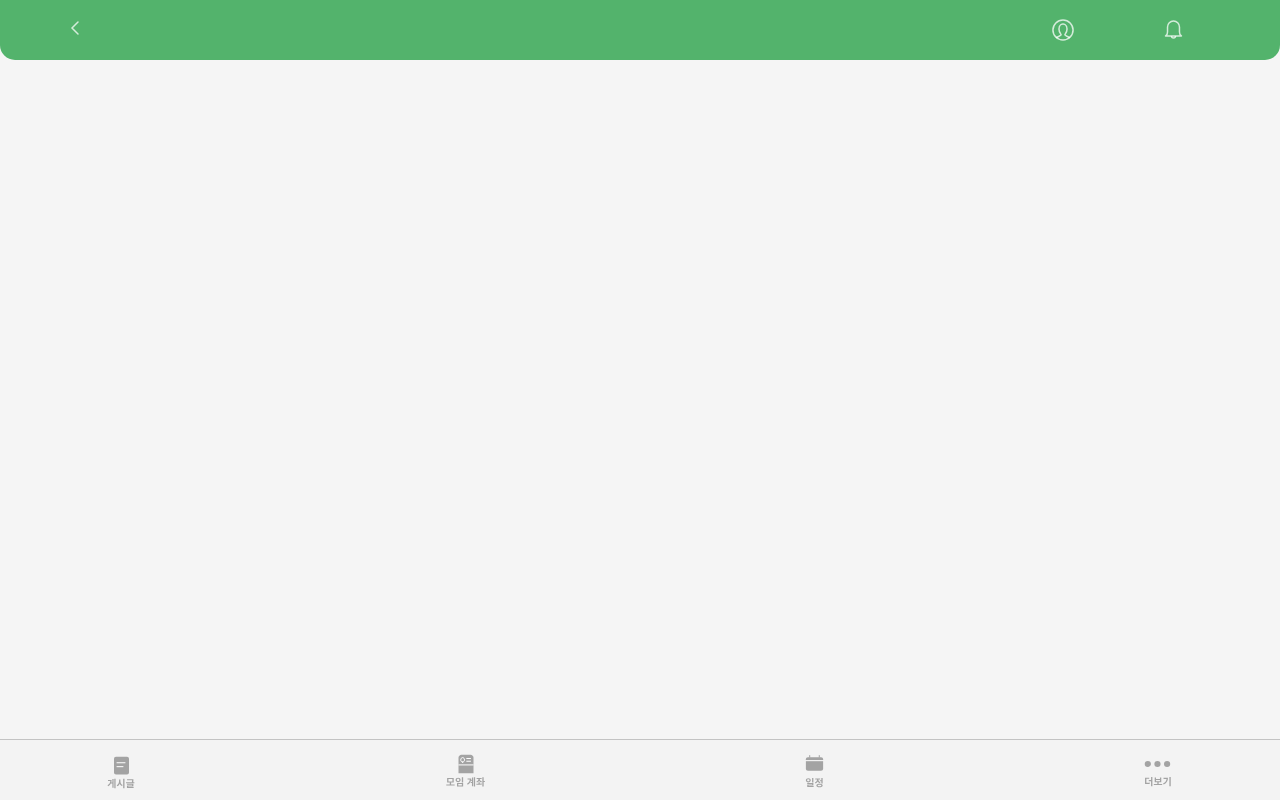
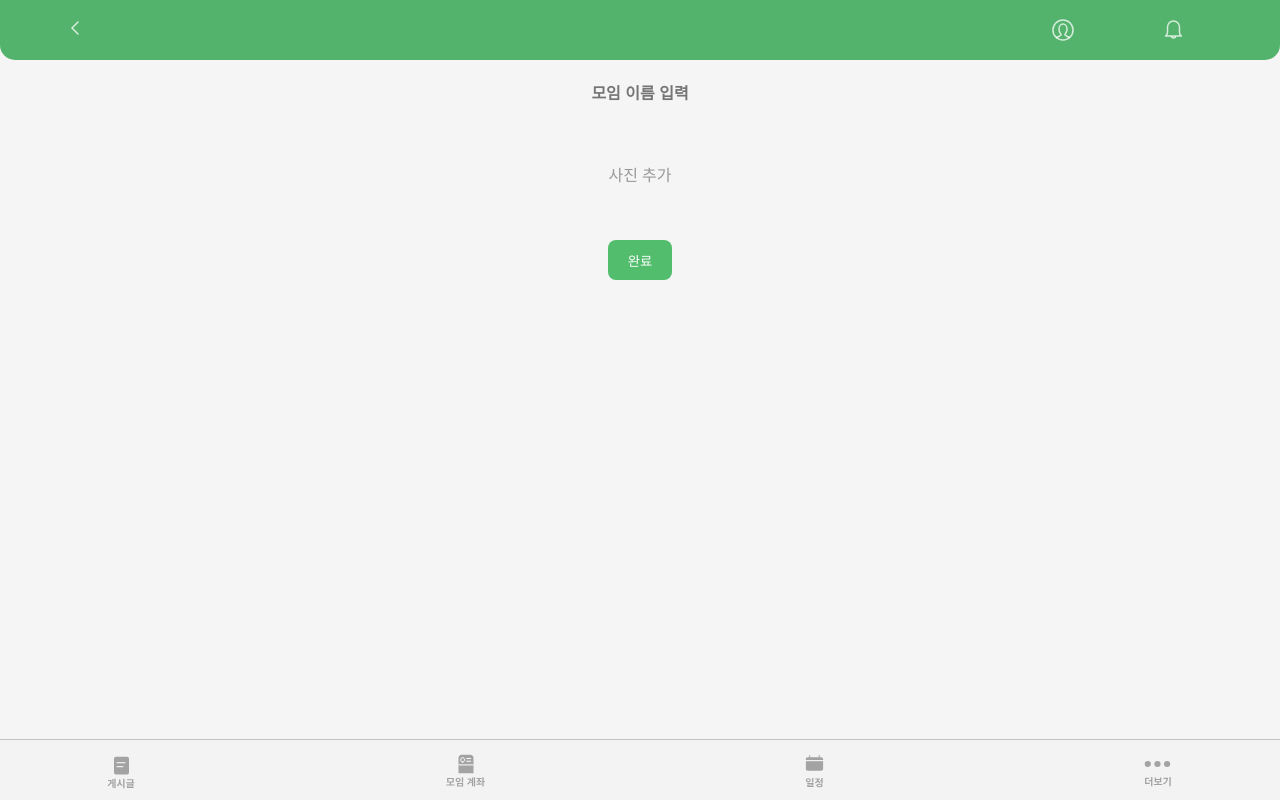
Before and after one commit to JJOK97/more-more, a React (Vite) app in the folder frontend/: page /create in a window 1280 px wide. Before the commit this address had no page. Built offline with nearby package versions, Linux system fonts and the light colour scheme; a web font is replaced by a local one.

Commit message:
design: add create-group page (S11P21A605-378)

```diff
--- /dev/null
+++ b/frontend/src/assets/css/createGroup/CreateGroup.css
@@ -0,0 +1,60 @@
+.create-group {
+    max-width: 50rem;
+    margin: 0 auto;
+    padding: 1.5rem;
+    display: flex;
+    flex-direction: column;
+    align-items: center;
+}
+
+.create-group-form {
+    display: flex;
+    flex-direction: column;
+    gap: 1rem;
+    align-items: center;
+}
+
+.group-name {
+    background-color: #f5f5f5;
+    border: none;
+    outline: none;
+    width: auto; /* 너비를 auto로 설정 */
+    min-width: 10rem; /* 최소 너비 설정 (placeholder 길이에 따라 조정) */
+    box-sizing: border-box; /* 패딩을 포함하여 전체 너비를 조정 */
+    text-align: center; /* 텍스트 중앙 정렬 */
+}
+
+.image-upload-container {
+    display: flex; /* Flexbox를 사용하여 중앙 정렬 */
+    justify-content: center; /* 수평 중앙 정렬 */
+}
+
+.image-upload {
+    width: 100px;
+    height: 100px;
+    /* border: 1px dashed #ccc; */
+    border: none;
+    display: flex;
+    justify-content: center;
+    align-items: center;
+    cursor: pointer;
+}
+
+.image-preview {
+    width: 100%;
+    height: 100%;
+    object-fit: contain;
+}
+
+.add-photo {
+    color: #999;
+}
+
+.create-group-button {
+    background-color: #52BD6D;
+    border: none;
+    color: white;
+    width: 4rem;
+    height: 2.5rem;
+    border-radius: 0.5rem;
+}
--- /dev/null
+++ b/frontend/src/pages/createGroup/CreateGroup.jsx
@@ -0,0 +1,72 @@
+import React, { useState } from 'react';
+import '@/assets/css/createGroup/CreateGroup.css';
+
+const CreateGroup = () => {
+    const [groupName, setGroupName] = useState('');
+    const [profileImage, setProfileImage] = useState(null);
+    const [imagePreview, setImagePreview] = useState('');
+
+    const handleImageChange = (e) => {
+        const file = e.target.files[0];
+        if (file) {
+            setProfileImage(file);
+            const reader = new FileReader();
+            reader.onloadend = () => {
+                setImagePreview(reader.result);
+            };
+            reader.readAsDataURL(file);
+        }
+    };
+
+    const handleImageClick = () => {
+        document.getElementById('imageInput').click();
+    };
+
+    const handleSubmit = (e) => {
+        e.preventDefault();
+        console.log('Group Name:', groupName);
+        console.log('Profile Image:', profileImage);
+    };
+
+    return (
+        <div className="create-group">
+            <form className="create-group-form" onSubmit={handleSubmit}>
+                <div className="group-name-container">
+                    <input
+                        className="group-name"
+                        placeholder='모임 이름 입력'
+                        type="text"
+                        value={groupName}
+                        onChange={(e) => setGroupName(e.target.value)}
+                        required
+                    />
+                </div>
+                <div className="image-upload-container">
+                    <label htmlFor="imageInput" className="image-input-label" style={{ display: 'none' }}>Profile Image:</label>
+                    <input
+                        type="file"
+                        id="imageInput"
+                        accept="image/*"
+                        onChange={handleImageChange}
+                        className="image-input"
+                        style={{ display: 'none' }} // 숨겨진 파일 입력
+                    />
+                    <div className="image-upload" onClick={handleImageClick}>
+                        {imagePreview ? (
+                            <img
+                                src={imagePreview}
+                                alt="Profile Preview"
+                                className="image-preview"
+                            />
+                        ) : (
+                            <span className="add-photo">사진 추가</span>
+                        )}
+                    </div>
+                </div>
+                <button type="submit" className="create-group-button">완료</button>
+            </form>
+        </div>
+    );
+};
+
+export default CreateGroup;
--- a/frontend/src/router/appRouter.jsx
+++ b/frontend/src/router/appRouter.jsx
@@ -11,6 +11,7 @@ import Profile from '@/pages/User/Profile';
 import Feed from '@/pages/feed/Feed';
 import Post from '@/pages/post/Post';
 import CreatePost from '@/pages/createPost/CreatePost';
+import CreateGroup from '../pages/createGroup/CreateGroup';
 
 const AppRouter = () => {
 	return (
@@ -23,7 +24,10 @@ const AppRouter = () => {
 						path="/"
 						element={<Main />}
 					/>
-
+					<Route
+						path="/create"
+						element={<CreateGroup />}
+					/>
 					<Route
 						path="/profile"
 						element={<Profile />}
```
